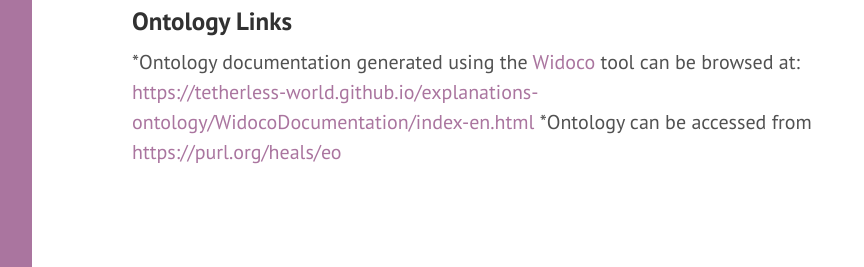
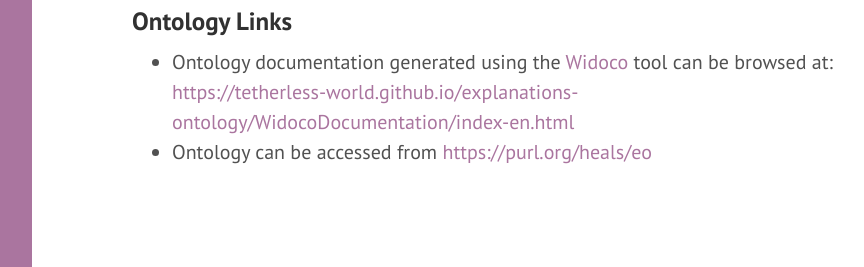
Before and after one commit to tetherless-world/explanation-ontology, a Jekyll site: the page built from index.md, in a window 1280 px wide and 900 px high, scrolled down 1516 px, cut to the strip 633-900 px from the top of the window. Shown: the whole strip, without its empty margins (328-1192 px from the left). Built offline with Jekyll 4.4.1, drawn with Linux system fonts in a browser that asks for light colours; Markdown is read by kramdown in place of the engine named in the settings.

Commit message:
Update index.md

```diff
--- a/index.md
+++ b/index.md
@@ -40,12 +40,11 @@
   </figure>
 
   <h3>Ontology Links</h3>
-  *Ontology documentation generated using the <a href="https://github.com/dgarijo/Widoco">Widoco</a> tool can be browsed at: <a href="https://tetherless-world.github.io/explanations-ontology/WidocoDocumentation/index-en.html">https://tetherless-world.github.io/explanations-ontology/WidocoDocumentation/index-en.html</a>
-  *Ontology can be accessed from <a href="https://purl.org/heals/eo">https://purl.org/heals/eo</a>
+  <ul>
+  <li>Ontology documentation generated using the <a href="https://github.com/dgarijo/Widoco">Widoco</a> tool can be browsed at: <a href="https://tetherless-world.github.io/explanations-ontology/WidocoDocumentation/index-en.html">https://tetherless-world.github.io/explanations-ontology/WidocoDocumentation/index-en.html</a></li>
+  <li>Ontology can be accessed from <a href="https://purl.org/heals/eo">https://purl.org/heals/eo</a></li>
+  </ul>
   <!--<iframe src="https://tetherless-world.github.io/explanations-ontology/WidocoDocumentation/index-en.html" style="width:100%;"/>-->
-<ul>
-
- </ul>
  </content>
 
 <!--
```
